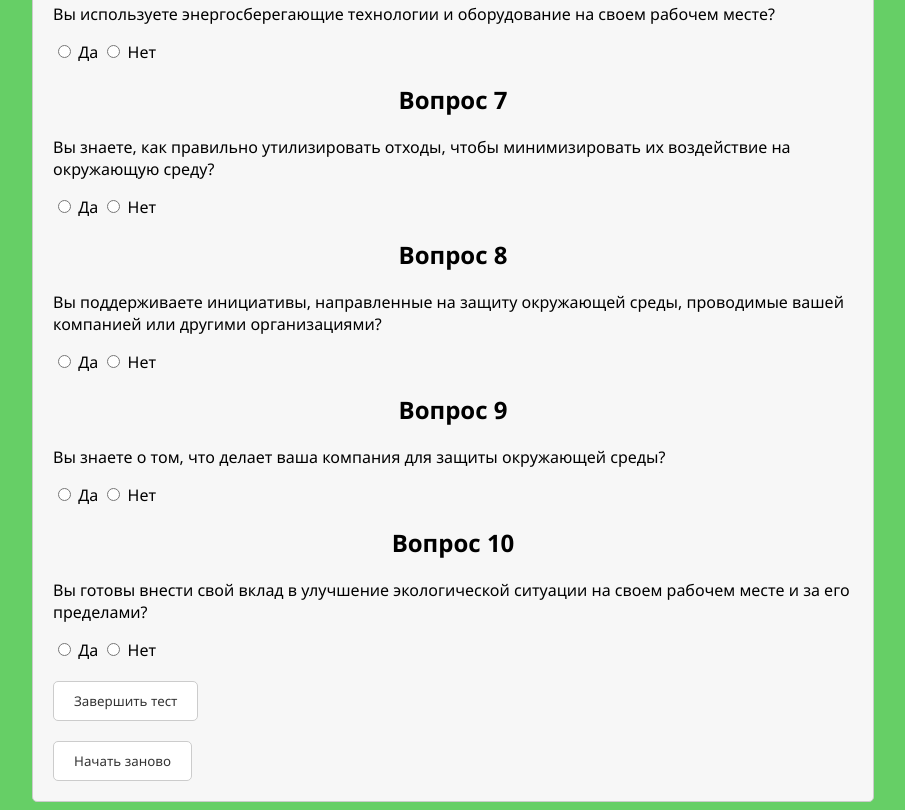
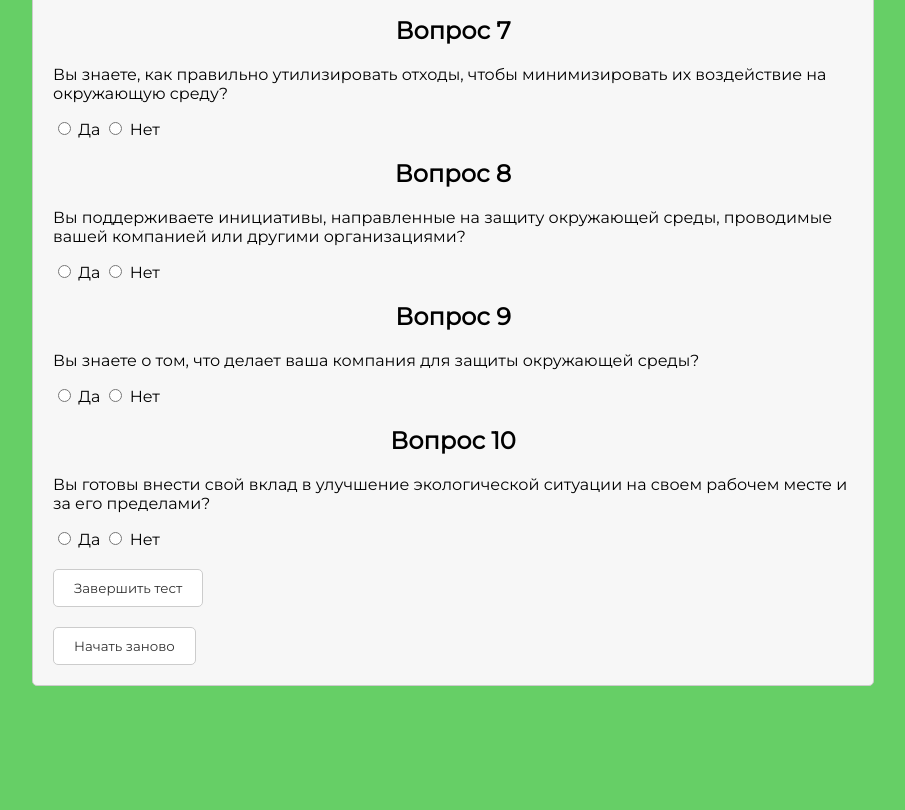
Before and after one commit to acidic777/acidic777.github.io-test, a plain HTML site: page index.html in a window 1280 px wide. Shown: the part 895-1705 px from the top of the page, without its empty margins (187-1092 px from the left). After the commit the page ends 1589 px from the top, so only its background shows below. Drawn offline with Linux system fonts and the light colour scheme.

Commit message:
Update index.html

```diff
--- a/index.html
+++ b/index.html
@@ -3,10 +3,11 @@
 <head>
 	<meta charset="UTF-8">
 	<meta name="viewport" content="width=device-width, initial-scale=1">
+	<link href="https://fonts.googleapis.com/css?family=Montserrat:100,100i,200,200i,300,400&display=swap" rel="stylesheet">
 	<title>Тест на экологию</title>
 	<style>
 		body {
-			font-family: 'Segoe UI', Tahoma, Geneva, Verdana, sans-serif;
+			font-family: 'Montserrat';
 			font-size: 16px;
             background-color: #66cf66;
 		}
@@ -32,7 +33,7 @@
 			border-radius: 5px;
 			background-color: #fff;
 			cursor: pointer;
-			font-family: 'Segoe UI', Tahoma, Geneva, Verdana, sans-serif;
+			font-family: 'Montserrat';
 			color: #333;;
 		}
 		.btn:hover {
@@ -42,12 +43,15 @@
 			margin-top: 20px;
 			text-align: center;
 			font-weight: bold;
+			font-family: 'Montserrat';
 		}
 		.result-pass {
 			color: green;
+			font-family: 'Montserrat';
 		}
 		.result-fail {
 			color: red;
+			font-family: 'Montserrat';
 		}
 	</style>
 </head>
```
